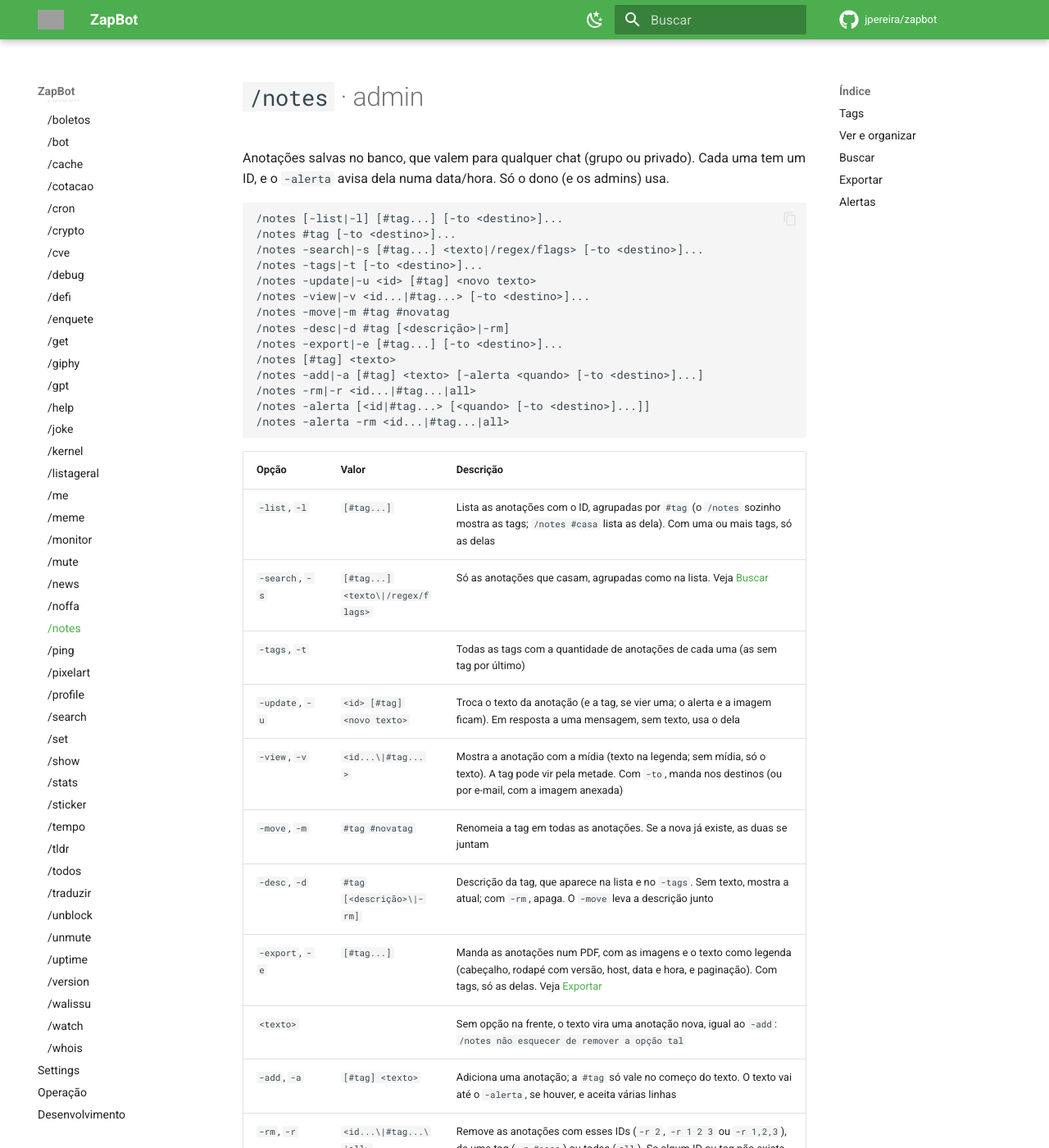
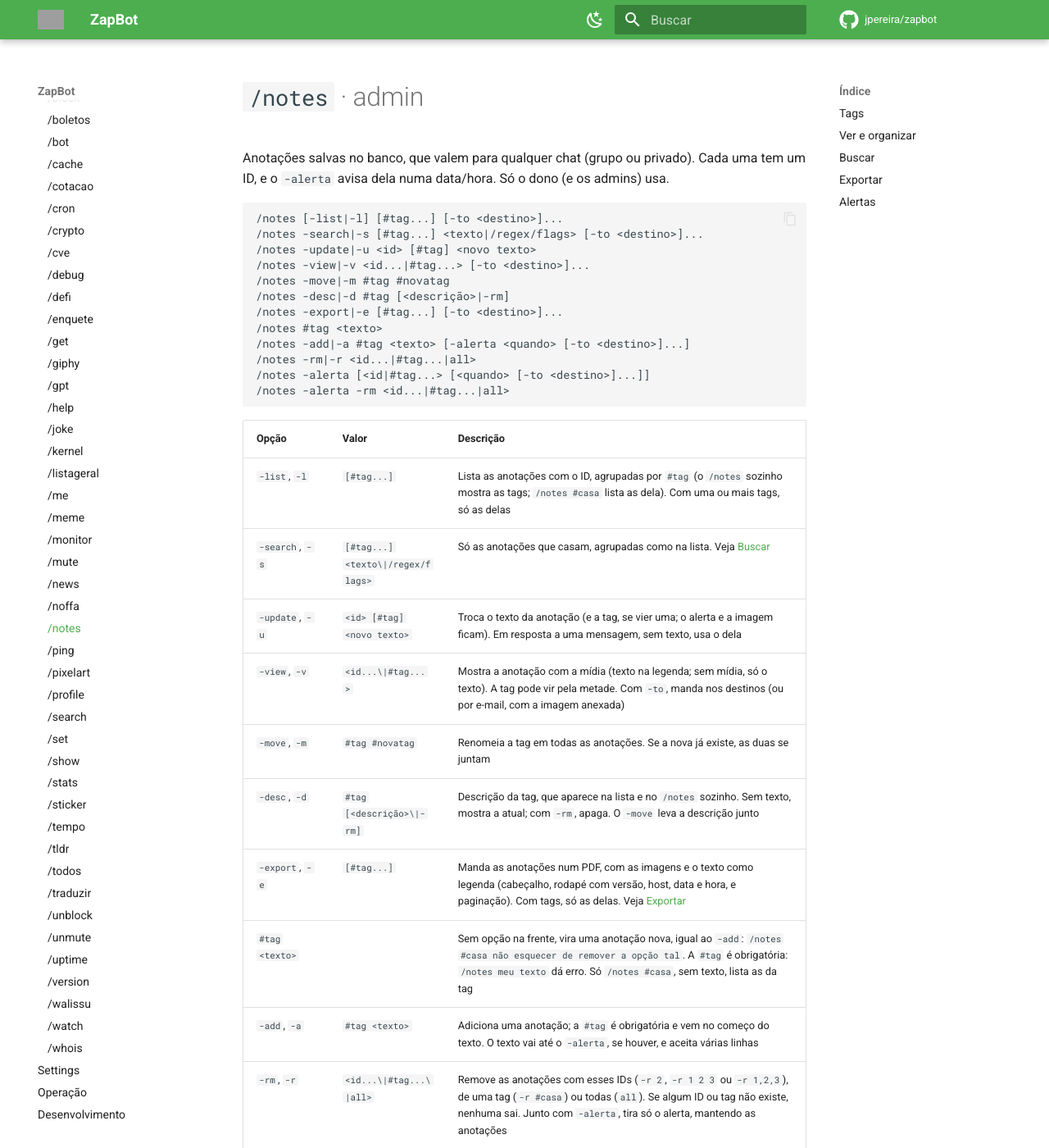
Before and after one commit to jpereira/zapbot, an MkDocs documentation site: the page built from docs/comandos/notes.md, in a window 1280 px wide and 1400 px high. Shown: the whole window at 82% size. Built offline with MkDocs 1.6.1 and Material for MkDocs 9.7.7, drawn with Linux system fonts in a browser that asks for light colours; comment, search, counter and statistics services are not loaded; some of the changed text lies outside the part shown; grey boxes are pictures that could not be loaded.

Commit message:
Exige a #tag no /notes, remove o -tags e revisa a documentação
- anotar sempre pede /notes #tag <texto>: sem tag dá erro; /notes #tag sozinho lista a tag
- /notes -tags|-t removido: o /notes sozinho mostra as tags
- docs: alias dentro de {/comando}, ponto no nome do alias, mídias do /notes, dicas do /backup

````diff
--- a/docs/comandos/index.md
+++ b/docs/comandos/index.md
@@ -142,7 +142,7 @@ mesmo que comecem com `/`. Sem isso, alguém poderia usar um comando que ecoa te
 | [`/mute`](mute.md) | `/mudo` | ✅ | Silencia os avisos de apagadas, editadas, status e reações (e os do `/watch`) de uma pessoa, um grupo ou uma comunidade; respondendo um aviso, de onde ele veio |
 | [`/news`](news.md) | | | Manchetes de feeds RSS: `-hack`, `-g1`, `-gazeta`, `-brasil` |
 | [`/noffa`](noffa.md) | `/🌈`, `/🏳️‍🌈` | | Enfeita o texto com arco-íris |
-| [`/notes`](notes.md) | | ✅ | Anotações com ID e `#tag` (`-a`, `-l`, `-s`, `-r`): ver com imagem (`-v`), renomear tag (`-m`), descrever tag (`-d`), exportar em PDF com imagens (`-e`) e `-alerta` que avisa numa data/hora |
+| [`/notes`](notes.md) | | ✅ | Anotações com ID e `#tag` (`-a`, `-l`, `-s`, `-r`): ver com a mídia (`-v`), renomear tag (`-m`), descrever tag (`-d`), exportar em PDF (`-e`) e `-alerta` que avisa numa data/hora |
 | [`/ping`](ping.md) |  | | Verifica se o bot está vivo |
 | [`/pixelart`](pixelart.md) | `/ansi`, `/px` | | Arte ANSI/ASCII aleatória (16colo.rs) |
 | [`/profile`](profile.md) | `/perfil` | ✅ | A foto de perfil de um contato, com o nome da sua agenda e o telefone |
--- a/docs/comandos/notes.md
+++ b/docs/comandos/notes.md
@@ -5,16 +5,14 @@ Anotações salvas no banco, que valem para qualquer chat (grupo ou privado). Ca
 
 ```text
 /notes [-list|-l] [#tag...] [-to <destino>]...
-/notes #tag [-to <destino>]...
 /notes -search|-s [#tag...] <texto|/regex/flags> [-to <destino>]...
-/notes -tags|-t [-to <destino>]...
 /notes -update|-u <id> [#tag] <novo texto>
 /notes -view|-v <id...|#tag...> [-to <destino>]...
 /notes -move|-m #tag #novatag
 /notes -desc|-d #tag [<descrição>|-rm]
 /notes -export|-e [#tag...] [-to <destino>]...
-/notes [#tag] <texto>
-/notes -add|-a [#tag] <texto> [-alerta <quando> [-to <destino>]...]
+/notes #tag <texto>
+/notes -add|-a #tag <texto> [-alerta <quando> [-to <destino>]...]
 /notes -rm|-r <id...|#tag...|all>
 /notes -alerta [<id|#tag...> [<quando> [-to <destino>]...]]
 /notes -alerta -rm <id...|#tag...|all>
@@ -24,14 +22,13 @@ Anotações salvas no banco, que valem para qualquer chat (grupo ou privado). Ca
 |---|---|---|
 | `-list`, `-l` | `[#tag...]` | Lista as anotações com o ID, agrupadas por `#tag` (o `/notes` sozinho mostra as tags; `/notes #casa` lista as dela). Com uma ou mais tags, só as delas |
 | `-search`, `-s` | `[#tag...] <texto\|/regex/flags>` | Só as anotações que casam, agrupadas como na lista. Veja [Buscar](#buscar) |
-| `-tags`, `-t` | | Todas as tags com a quantidade de anotações de cada uma (as sem tag por último) |
 | `-update`, `-u` | `<id> [#tag] <novo texto>` | Troca o texto da anotação (e a tag, se vier uma; o alerta e a imagem ficam). Em resposta a uma mensagem, sem texto, usa o dela |
 | `-view`, `-v` | `<id...\|#tag...>` | Mostra a anotação com a mídia (texto na legenda; sem mídia, só o texto). A tag pode vir pela metade. Com `-to`, manda nos destinos (ou por e-mail, com a imagem anexada) |
 | `-move`, `-m` | `#tag #novatag` | Renomeia a tag em todas as anotações. Se a nova já existe, as duas se juntam |
-| `-desc`, `-d` | `#tag [<descrição>\|-rm]` | Descrição da tag, que aparece na lista e no `-tags`. Sem texto, mostra a atual; com `-rm`, apaga. O `-move` leva a descrição junto |
+| `-desc`, `-d` | `#tag [<descrição>\|-rm]` | Descrição da tag, que aparece na lista e no `/notes` sozinho. Sem texto, mostra a atual; com `-rm`, apaga. O `-move` leva a descrição junto |
 | `-export`, `-e` | `[#tag...]` | Manda as anotações num PDF, com as imagens e o texto como legenda (cabeçalho, rodapé com versão, host, data e hora, e paginação). Com tags, só as delas. Veja [Exportar](#exportar) |
-| `<texto>` | | Sem opção na frente, o texto vira uma anotação nova, igual ao `-add`: `/notes não esquecer de remover a opção tal` |
-| `-add`, `-a` | `[#tag] <texto>` | Adiciona uma anotação; a `#tag` só vale no começo do texto. O texto vai até o `-alerta`, se houver, e aceita várias linhas |
+| `#tag <texto>` | | Sem opção na frente, vira uma anotação nova, igual ao `-add`: `/notes #casa não esquecer de remover a opção tal`. A `#tag` é obrigatória: `/notes meu texto` dá erro. Só `/notes #casa`, sem texto, lista as da tag |
+| `-add`, `-a` | `#tag <texto>` | Adiciona uma anotação; a `#tag` é obrigatória e vem no começo do texto. O texto vai até o `-alerta`, se houver, e aceita várias linhas |
 | `-rm`, `-r` | `<id...\|#tag...\|all>` | Remove as anotações com esses IDs (`-r 2`, `-r 1 2 3` ou `-r 1,2,3`), de uma tag (`-r #casa`) ou todas (`all`). Se algum ID ou tag não existe, nenhuma sai. Junto com `-alerta`, tira só o alerta, mantendo as anotações |
 | `-alerta` | `<quando>` | Avisa da anotação (ou de todas as de uma `#tag`) numa data/hora. Veja [Alertas](#alertas) |
 | `-to` | `<destino>` | Com `-alerta`: avisa num contato, grupo, número ou e-mail em vez do seu privado. Com a lista (`-l`, `#tag`) ou o `-export`: manda a lista ou o PDF lá, em vez de responder no chat. Repita para vários |
@@ -48,7 +45,7 @@ Anotações salvas no banco, que valem para qualquer chat (grupo ou privado). Ca
 /notes -move #casa #lar                           → renomeia a #casa para #lar
 /notes -desc #casa Coisas da casa                 → descrição da #casa
 /notes -view 76                                   → a nº 76 com a imagem, se tiver
-/notes -tags                                      → #casa: 3, #duvidas: 1, sem tag: 2
+/notes                                            → #casa: 3, #duvidas: 1, sem tag: 2
 ```
 
 ## Tags
@@ -56,29 +53,31 @@ Anotações salvas no banco, que valem para qualquer chat (grupo ou privado). Ca
 ```text
 /notes #casa Lembrar de comprar pão
 /notes -a #duvidas Olhar sobre como funciona as ETFs
-/notes                → lista tudo, agrupado por #tag (as sem tag por último)
+/notes                → as tags, com a quantidade de anotações
+/notes -l             → lista tudo, uma mensagem por #tag (as sem tag, de antes, por último)
 /notes #casa          → só as da #casa (o mesmo que /notes -l #casa)
 /notes -rm #casa     → remove todas as da #casa
 /notes -rm all       → remove tudo
 ```
 
-- Respondendo uma mensagem, `/notes` (ou `/notes #lembrete`, `/notes -a`) anota o texto dela, com o
+- Respondendo uma mensagem, `/notes #lembrete` (ou `/notes -a #lembrete`) anota o texto dela, com o
   ↩️ na frente. Texto digitado junto vale no lugar do da mensagem (sem o ↩️). Dá para juntar com
   `-alerta`: `/notes -a #lembrete -alerta amanhã 9h`. No PDF, o ↩️ vira `[resp.]`.
 - No texto da anotação, `\n` vira quebra de linha (`/notes #casa pão\nleite`); `\\n` fica como está.
 - **Mídias:** mande uma imagem, documento, áudio ou vídeo com a legenda `/notes #minhatag Texto` ou
-  responda uma mídia com `/notes [#tag] [texto]`. O texto é opcional (numa resposta com legenda,
+  responda uma mídia com `/notes #tag [texto]`. O texto é opcional (numa resposta com legenda,
   vale a legenda, com o ↩️). O arquivo fica em `cache/notes/` (fora do `cache/media/`, então o
   `/cache -media` não apaga), com o nome original no caso de documentos, e a lista mostra
   `🖼️ imagem`, `🎬 vídeo`, `🎵 áudio` ou `📎 nome-do-arquivo`. Para receber o arquivo de volta, use o
   [`-view`](#ver-e-organizar) (o áudio não tem legenda: o texto vai em outra mensagem). O `-rm`
-  apaga o arquivo junto.
+  apaga o arquivo junto, e o [`/backup`](backup.md) leva as mídias num arquivo à parte.
 - A tag pode vir pela metade na lista, na busca, no `-view`, no `-desc` e no `-export`:
   `/notes #idei` acha a `#ideias`. A exata ganha; senão valem as que começam com o que você
   digitou, depois as que contêm. Onde mexe nos dados (`-rm`, `-move` e o `-alerta` com `<quando>`),
   a tag vai inteira.
 - Cada anotação tem no máximo uma tag, a do começo do texto. Maiúsculas e minúsculas valem igual.
-- `/notes #casa` sozinho filtra; com texto depois, anota.
+- Para anotar a tag é obrigatória: `/notes meu texto` (sem tag) dá erro. `/notes #casa` sozinho lista
+  as da tag; numa resposta ou com mídia, anota o que veio nela.
 
 ## Ver e organizar
 
@@ -97,7 +96,7 @@ Anotações salvas no banco, que valem para qualquer chat (grupo ou privado). Ca
   enviar nada.
 - O `-move` para a tag nova que já existe junta as anotações das duas. A descrição vai junto; se a
   nova já tinha uma, fica a dela. Tag de origem que não existe, ou igual à nova, é recusada.
-- A descrição aparece embaixo do nome da tag na lista (em itálico) e ao lado dela no `-tags`:
+- A descrição aparece embaixo do nome da tag na lista (em itálico) e ao lado dela no `/notes` sozinho:
   `#casa: 3 · Coisas da casa`. Dá para descrever uma tag que ainda não tem anotações; ela só
   aparece na lista quando tiver.
 
````
Also changed, not shown: README.md (+2 -2 lines), docs/comandos/alias.md (+2 -1 lines), docs/comandos/backup.md (+8 -0 lines), docs/comandos/cron.md (+4 -0 lines), 4 other files.
